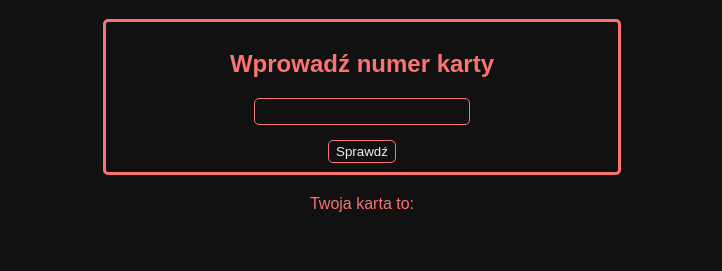
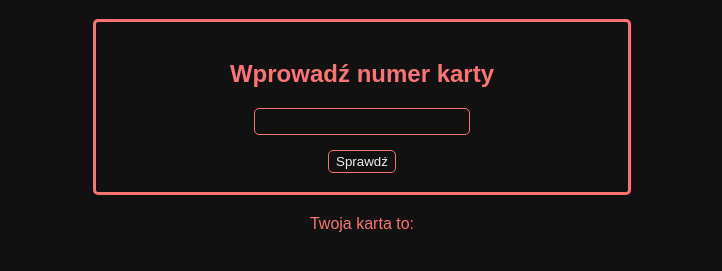
Before and after one commit to mb-dir/creditCardValidator, a plain HTML site: page index.html in a window 1280 px wide. Shown: the part 61-332 px from the top of the page, without its empty margins (278-1000 px from the left). Drawn offline with Linux system fonts and the light colour scheme.

Commit message:
Change styles for cardDataForm
height -> min-height for a better RWD
extra padding for greater gaps

```diff
--- a/style.css
+++ b/style.css
@@ -8,8 +8,9 @@ body{
 }
 .cardDataForm{
     width: 40%;
-    height: 150px;
+    min-height: 150px;
     margin: 20px auto;
+    padding: 10px;
     border: 3px solid #fb7373;
     border-radius: 5px;
     display: flex;
```
